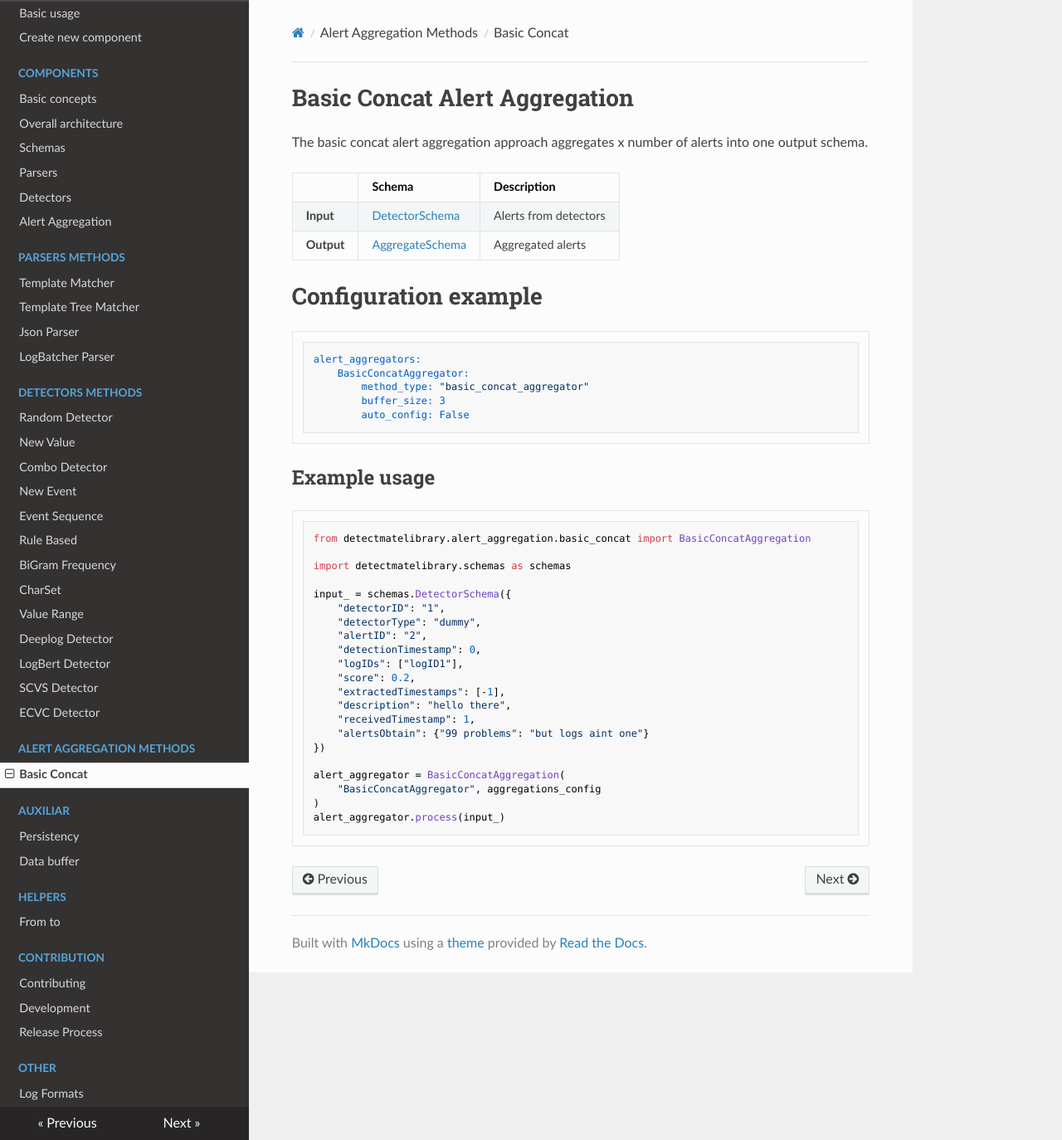
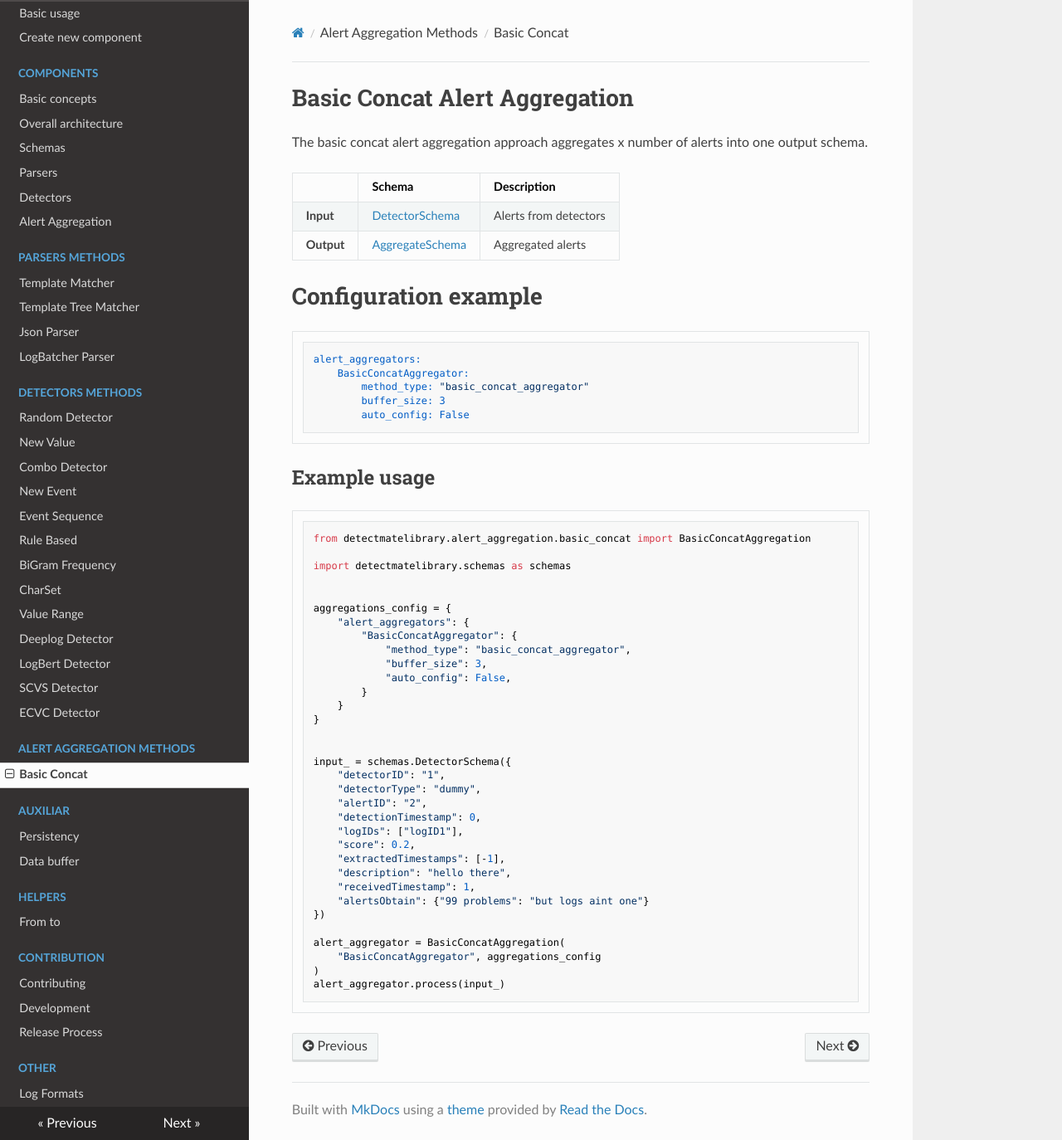
Before and after one commit to ait-detectmate/DetectMateLibrary, an MkDocs documentation site: the page built from docs/alert_aggregators/basic_concatenation.md, in a window 1280 px wide and 1374 px high. Shown: the whole window at 83% size. Built offline with MkDocs 1.6.1, drawn with Linux system fonts in a browser that asks for light colours; nearby versions of some CDN libraries; some of the changed lines change nothing that is shown.

Commit message:
add basic concat automate test

````diff
--- a/docs/alert_aggregators/basic_concatenation.md
+++ b/docs/alert_aggregators/basic_concatenation.md
@@ -21,25 +21,5 @@
 ## Example usage
 
 ```python
-from detectmatelibrary.alert_aggregation.basic_concat import BasicConcatAggregation
-
-import detectmatelibrary.schemas as schemas
-
-input_ = schemas.DetectorSchema({
-    "detectorID": "1",
-    "detectorType": "dummy",
-    "alertID": "2",
-    "detectionTimestamp": 0,
-    "logIDs": ["logID1"],
-    "score": 0.2,
-    "extractedTimestamps": [-1],
-    "description": "hello there",
-    "receivedTimestamp": 1,
-    "alertsObtain": {"99 problems": "but logs aint one"}
-})
-
-alert_aggregator = BasicConcatAggregation(
-    "BasicConcatAggregator", aggregations_config
-)
-alert_aggregator.process(input_)
+--8<-- "docs/examples/alert_aggregators/basic_concat.py:example_1"
 ```
--- /dev/null
+++ b/docs/examples/alert_aggregators/basic_concat.py
@@ -0,0 +1,37 @@
+
+# --8<-- [start:example_1]
+from detectmatelibrary.alert_aggregation.basic_concat import BasicConcatAggregation
+
+import detectmatelibrary.schemas as schemas
+
+
+aggregations_config = {
+    "alert_aggregators": {
+        "BasicConcatAggregator": {
+            "method_type": "basic_concat_aggregator",
+            "buffer_size": 3,
+            "auto_config": False,
+        }
+    }
+}
+
+
+input_ = schemas.DetectorSchema({
+    "detectorID": "1",
+    "detectorType": "dummy",
+    "alertID": "2",
+    "detectionTimestamp": 0,
+    "logIDs": ["logID1"],
+    "score": 0.2,
+    "extractedTimestamps": [-1],
+    "description": "hello there",
+    "receivedTimestamp": 1,
+    "alertsObtain": {"99 problems": "but logs aint one"}
+})
+
+alert_aggregator = BasicConcatAggregation(
+    "BasicConcatAggregator", aggregations_config
+)
+alert_aggregator.process(input_)
+
+# --8<-- [end:example_1]
````
